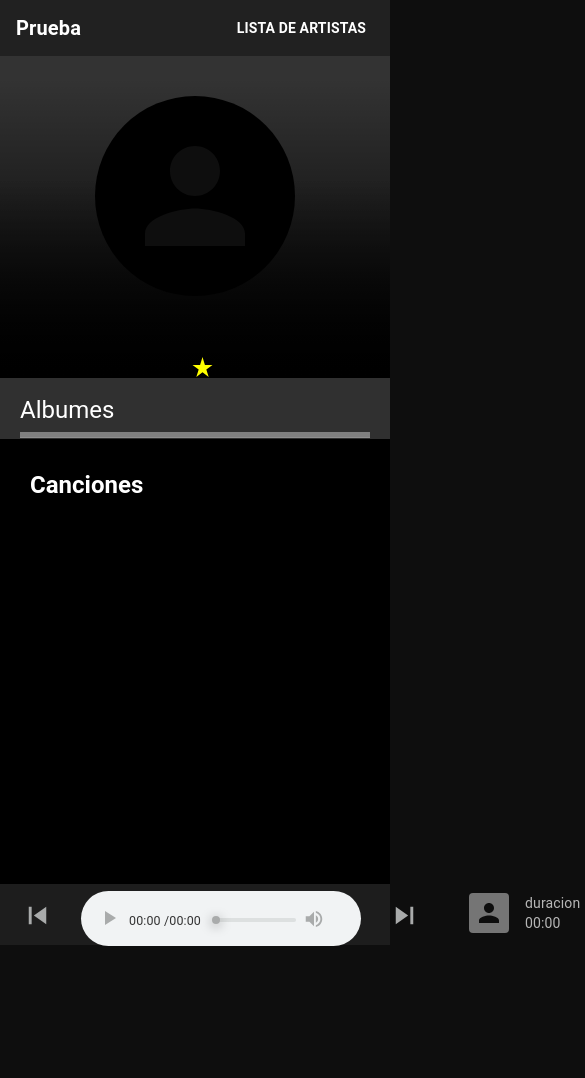
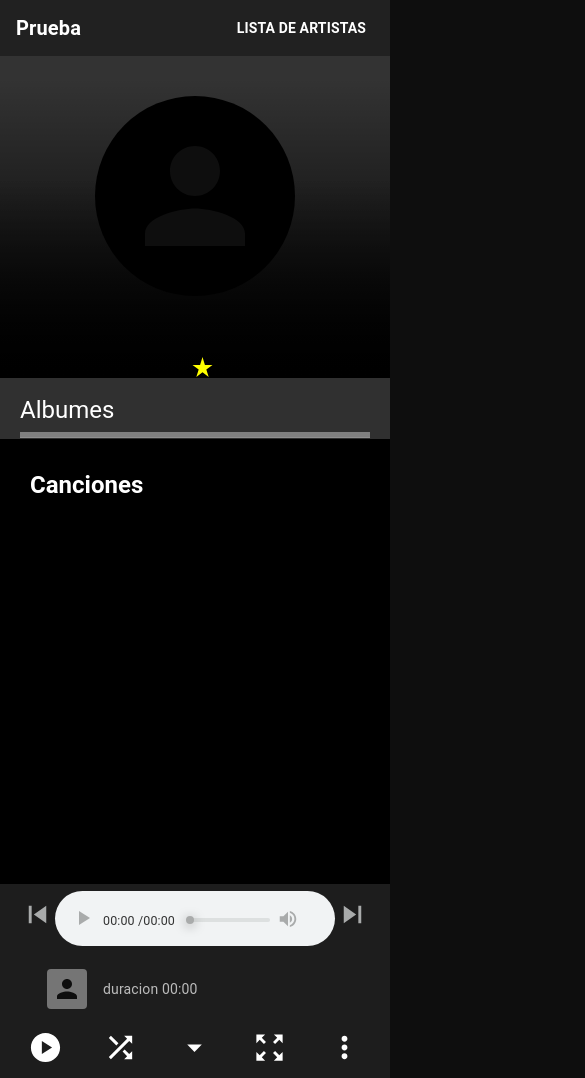
Before and after one commit to guille1999utp/Vtex, a React (Vite) app: page /1/reproduccion in a window 390 px wide. Shown: the top 1078 px of the page, 585 px wide, since content can reach past the window. Before the commit the page ends 946 px from the top, so only its background shows below. Built offline with nearby package versions, Linux system fonts and the light colour scheme.

Commit message:
responsive completo

```diff
--- a/src/Albums.tsx
+++ b/src/Albums.tsx
@@ -52,7 +52,7 @@ export const Albums:FC = () => {
   </Box>
   </Box>
   <Box sx={{width:"100%",background:"rgb(48,48,48)"}}>
-  <Stack sx={{padding:"30px",maxWidth:"1200px",margin:"auto"}}>
+  <Stack className='stack_Albumbs' sx={{padding:"30px",maxWidth:"1200px",margin:"auto"}}>
   <Typography  component="h4" variant="h5"  color="white" sx={{mb:"20px"}}>Albumes</Typography>
   <List
       sx={{
--- a/src/App.css
+++ b/src/App.css
@@ -1,42 +1,25 @@
-.App {
-  text-align: center;
-}
-
-.App-logo {
-  height: 40vmin;
-  pointer-events: none;
-}
-
-@media (prefers-reduced-motion: no-preference) {
-  .App-logo {
-    animation: App-logo-spin infinite 20s linear;
+@media screen and (max-width:500px){
+  .stack_Albumbs{
+    padding: 30px 30px 30px 15px !important;
+  }
+  .Inicio_Song{
+    flex-direction: column;
+  }
+  .SubTitle_Song{
+    margin-left: 0px !important;
+  }
+  .listOptions{
+    padding-top: 19px !important;
+  }
+  .submenu_Play{
+    width: 100%;
+    justify-content: space-evenly;
+  }
+  .repro_Play{
+    padding: 0 !important;
+    margin: auto !important;
+  }
+  .button_Submenu{
+    margin-left: 0 !important;
   }
 }
-
-.App-header {
-  background-color: #282c34;
-  min-height: 100vh;
-  display: flex;
-  flex-direction: column;
-  align-items: center;
-  justify-content: center;
-  font-size: calc(10px + 2vmin);
-  color: white;
-}
-
-.App-link {
-  color: #61dafb;
-}
-
-@keyframes App-logo-spin {
-  from {
-    transform: rotate(0deg);
-  }
-  to {
-    transform: rotate(360deg);
-  }
-}
-
-button {
-  font-size: calc(10px + 2vmin);
-}
--- a/src/App.tsx
+++ b/src/App.tsx
@@ -2,7 +2,7 @@ import { ContextProvider } from "../src/shared/hooks/"
 import Rutas from './Rutas/Rutas'
 import { CssBaseline,ThemeProvider } from '@mui/material'
 import { darkTheme } from './themes'
-
+import "./App.css";
 function App() {
   return (
     <ThemeProvider theme={darkTheme}>
--- a/src/PlaySong.tsx
+++ b/src/PlaySong.tsx
@@ -87,10 +87,10 @@ export const PlaySong:FC = () => {
   </Box>
 
 
-  <Box sx={{width:"100%",background:"rgb(29,29,29)",display:"flex",justifyContent:"space-between"}}>
-    <Stack sx={{padding:"0px 20px 0px 20px",height:"61px"}}>
+  <Box sx={{width:"100%",background:"rgb(29,29,29)",display:"flex",justifyContent:"space-between",flexWrap:"wrap"}}>
+    <Stack className="repro_Play" sx={{padding:"0px 20px 0px 20px",height:"61px"}}>
     <Box sx={{height:"100%",display:"flex"}}>
-    <SkipPreviousIcon sx={{color:"rgb(169,171,171)",mt:"14px",mr:"26px"}} fontSize="large"/>
+    <IconButton sx={{padding:"0"}}><SkipPreviousIcon sx={{color:"rgb(169,171,171)"}} fontSize="large"/></IconButton>
     <Box sx={{minWidth:"280px",padding:"16px",background:"rgb(241,243,244)",height:"90%",mt:"7px",borderRadius:"30px",display:"flex",alignItems:"self-end"}}>
     <PlayArrowIcon sx={{color:"rgb(169,171,171)"}} />
     <Typography component="p" marginLeft={1} variant="body2" fontSize="0.78rem" color="primary">{CalcTime(songSelect?.duration_ms || "0", volumen)+ " / "}</Typography>
@@ -101,7 +101,7 @@ export const PlaySong:FC = () => {
       max={Number(songSelect?.duration_ms)}
       onChange={handleChange}
       value={volumen}
-      sx={{width:"80px",pt:"3px",ml:"15px",color:"rgb(169,171,171)",'& .MuiSlider-thumb': {
+      sx={{width:"80px",padding:"8px 0px !important",pt:"3px",ml:"15px",color:"rgb(169,171,171)",'& .MuiSlider-thumb': {
         width: 8,
         height: 8,
         transition: '0.3s cubic-bezier(.47,1.64,.41,.8)',
@@ -123,9 +123,12 @@ export const PlaySong:FC = () => {
     />
     <VolumeUpIcon sx={{color:"rgb(169,171,171)",pt:"2px",ml:"6px"}}/>
     </Box>
-    <SkipNextIcon sx={{color:"rgb(169,171,171)",mt:"14px",ml:"26px"}} fontSize="large"/>
+    <IconButton sx={{padding:"0"}}> <SkipNextIcon sx={{color:"rgb(169,171,171)"}} fontSize="large"/></IconButton>
 
-    <List sx={{ width: '100%', maxWidth: 360,pt:"0"}}>
+    </Box>
+    </Stack>
+
+    <List className='listOptions' sx={{ width: '100%', maxWidth: 360,pt:"0"}}>
       <ListItem sx={{padding:"0",pt:"5px",pl:"47px"}}>
         <ListItemAvatar>
           <Avatar variant="rounded" src={songSelect?.preview_url}/>
@@ -133,23 +136,22 @@ export const PlaySong:FC = () => {
         <ListItemText primary={songSelect?.name.substring(0,20)} secondary={"duracion " + secondsToString(songSelect?.duration_ms || "0")} />
       </ListItem>
     </List>
-    </Box>
-    </Stack>
 
-    <Stack sx={{height:"61px",display:"flex",flexDirection:"row"}}>
-    <IconButton aria-label="reproducir" size="large" sx={{ml:"20px"}}>
+
+    <Stack className='submenu_Play' sx={{height:"61px",display:"flex",flexDirection:"row"}}>
+<IconButton className="button_Submenu" aria-label="reproducir" size="large" sx={{ml:"20px"}}>
   <PlayCircleIcon fontSize="large" />
 </IconButton>
-<IconButton aria-label="shuflle" size="large" sx={{ml:"20px"}}>
+<IconButton className="button_Submenu" aria-label="shuflle" size="large" sx={{ml:"20px"}}>
   <ShuffleIcon fontSize="large" />
 </IconButton>
-<IconButton aria-label="barra para abajo" size="large" sx={{ml:"20px"}}>
+<IconButton className="button_Submenu" aria-label="barra para abajo" size="large" sx={{ml:"20px"}}>
   <ArrowDropDownIcon fontSize="large" />
 </IconButton>
-<IconButton aria-label="ampliar" size="large" sx={{ml:"20px"}}>
+<IconButton className="button_Submenu" aria-label="ampliar" size="large" sx={{ml:"20px"}}>
   <ZoomOutMapIcon fontSize="large" />
 </IconButton>
-<IconButton aria-label="mas opciones" size="large" sx={{ml:"20px"}}>
+<IconButton className="button_Submenu" aria-label="mas opciones" size="large" sx={{ml:"20px"}}>
   <MoreVertIcon fontSize="large" />
 </IconButton>
     </Stack>
--- a/src/Song.tsx
+++ b/src/Song.tsx
@@ -54,7 +54,7 @@ export const SongPage:FC = () => {
         padding:"40px"
       }}
     >
-        <ListItem >
+        <ListItem className='Inicio_Song'>
         <ListItemAvatar>
           <Avatar alt={dataAlbum?.name }
                   src={dataAlbum?.image}
@@ -62,7 +62,7 @@ export const SongPage:FC = () => {
                   variant="square">
           </Avatar>
         </ListItemAvatar>
-        <ListItemText sx={{marginLeft:"40px"}} primary={<Typography sx={{mb:"20px"}} component="h5" variant="h5" fontWeight="bold">{dataAlbum?.name}</Typography>} secondary={<Typography sx={{mb:"20px"}} component="p" variant="body1" >{`Album • ${dataAlbum?.name}`}<Typography sx={{mb:"20px"}} component="p" variant="body1" >{`${album?.songs.length} canciones • ${secondsAddToString(album)}`}</Typography></Typography>} />
+        <ListItemText className='SubTitle_Song' sx={{marginLeft:"40px"}} primary={<Typography sx={{mb:"20px"}} component="h5" variant="h5" fontWeight="bold">{dataAlbum?.name}</Typography>} secondary={<Typography sx={{mb:"20px"}} component="p" variant="body1" >{`Album • ${dataAlbum?.name}`}<Typography sx={{mb:"20px"}} component="p" variant="body1" >{`${album?.songs.length} canciones • ${secondsAddToString(album)}`}</Typography></Typography>} />
         </ListItem>
 
     </List>
```
